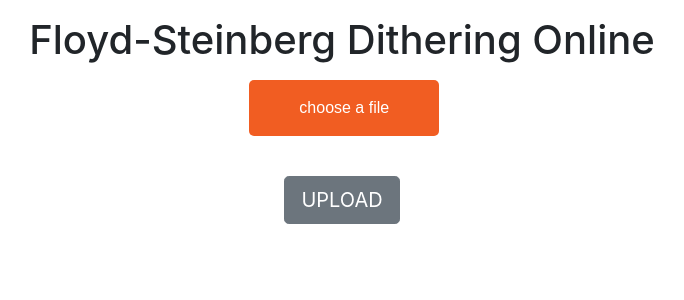
After one commit to peterxcli/upload-image-and-dither-it, a Flask app: template templates/index.html in a window 1280 px wide. The commit adds this page. Shown: the top 300 px of the page, without its empty margins (298-982 px from the left). Run offline with Flask 2, Linux system fonts and the light colour scheme; the template is opened without the code that fills it, so the values that code supplies are empty; some libraries are stand-ins or nearby versions.

Commit message:
almost finish

```diff
--- a/main.py
+++ b/main.py
@@ -20,7 +20,7 @@ def upload_image():
                 image = Image.open(file)
                 dithered_image = floyd_steinberg_dither(image)
             file_name, file_ext = os.path.splitext(file.filename)
-            dithered_image.save(os.path.join('static', 'dithered_' + file_name + ".bmp"), format="bmp")
+            dithered_image.save(os.path.join('static/upload', 'dithered_' + file_name + ".bmp"), format="bmp")
             image_urls.append(url_for('image_file', filename='dithered_' + file_name + ".bmp"))
         print(image_urls)
         return render_template('show_image.html', image_urls=image_urls)
@@ -28,9 +28,9 @@ def upload_image():
         print("fuck")
         return render_template('upload_image.html')
 
-@app.route('/static/<path:filename>')
+@app.route('/static/upload/<path:filename>')
 def image_file(filename):
-    return send_from_directory('static', filename)
+    return send_from_directory('static/upload', filename)
 
 if __name__ == '__main__':
     app.run()
--- /dev/null
+++ b/static/stylesheets/style.css
@@ -0,0 +1,71 @@
+[type="file"] {
+    height: 0;
+    overflow: hidden;
+    width: 0;
+}
+
+[type="file"] + label {
+background: #f15d22;
+border: none;
+border-radius: 5px;
+color: #fff;
+cursor: pointer;
+display: inline-block;
+    font-family: 'Rubik', sans-serif;
+    font-size: inherit;
+font-weight: 500;
+margin-bottom: 1rem;
+outline: none;
+padding: 1rem 50px;
+position: relative;
+transition: all 0.3s;
+vertical-align: middle;
+}
+
+.close {
+    cursor: pointer;
+    position: absolute;
+    top: 50%;
+    right: 0%;
+    padding: 12px 16px;
+    transform: translate(0%, -50%);
+  }
+
+  .close:hover {background: #bbb;}
+
+ul {
+  list-style-type: none;
+  padding: 0;
+  margin: 0;
+}
+
+.preview-image{
+  width: auto;
+  height: 20pc;
+}
+
+#loading {
+  width: 2rem;
+  height: 2rem;
+  border: 5px solid #f3f3f3;
+  border-top: 6px solid #9c41f2;
+  border-radius: 100%;
+  margin: auto;
+  visibility: hidden;
+  animation: spin 1s infinite linear;
+}
+#loading.display {
+  visibility: visible;
+}
+@keyframes spin {
+  from {
+      transform: rotate(0deg);
+  }
+  to {
+      transform: rotate(360deg);
+  }
+}
+
+.btn-upload{
+  margin: 10px;
+}
--- /dev/null
+++ b/templates/index.html
@@ -0,0 +1,64 @@
+<!DOCTYPE html>
+<html lang="en">
+
+<head>
+    <meta charset="UTF-8">
+    <meta name="viewport" content="width=device-width, initial-scale=1.0">
+    <link rel="stylesheet" type="text/css" href="{{ url_for('static', filename='stylesheets/style.css') }}" />
+    <link rel="stylesheet" href="https://stackpath.bootstrapcdn.com/bootstrap/4.3.1/css/bootstrap.min.css"
+        integrity="sha384-ggOyR0iXCbMQv3Xipma34MD+dH/1fQ784/j6cY/iJTQUOhcWr7x9JvoRxT2MZw1T" crossorigin="anonymous">
+    <link href="https://fonts.googleapis.com/css?family=PT+Sans+Narrow:400,700" rel='stylesheet' />
+    <title>Floyd-Steinberg Dithering Online</title>
+</head>
+
+<body class="text-center">
+    <header>
+        {% if msg %}
+        <div class="alert alert-primary" id="alert" role="alert">
+            {{ msg }}
+        </div>
+        {% endif %}
+    </header>
+
+    <div class="cover-container d-flex w-100 h-100 p-3 mx-auto flex-column">
+
+        <main role="main" class="inner cover">
+
+            <h1 class="cover-heading">Floyd-Steinberg Dithering Online</h1>
+            <p class="lead">
+
+            <form method="POST" enctype="multipart/form-data" action="upload">
+                <input type="file" name="file[]" id="file" multiple />
+                <label for="file">choose a file</label>
+
+                <div class="container col-md-4 ">
+                    <ul class="list-group justify-content-start" id="selectedfiles"></ul>
+                </div>
+
+                <input type="submit" class="btn btn-lg btn-secondary btn-upload" value="UPLOAD" style="margin-top: 24px">
+                <div id="loading"></div>
+            </form>
+
+            </p>
+
+        </main>
+    </div>
+
+    <div class="container col-md-4">
+        <ul class="list-group" id="processedfiles"></ul>
+    </div>
+
+</body>
+
+<script src="https://code.jquery.com/jquery-3.2.1.min.js"></script>
+<script src="https://cdnjs.cloudflare.com/ajax/libs/popper.js/1.11.0/umd/popper.min.js"
+    integrity="sha384-b/U6ypiBEHpOf/4+1nzFpr53nxSS+GLCkfwBdFNTxtclqqenISfwAzpKaMNFNmj4"
+    crossorigin="anonymous"></script>
+<script src="https://maxcdn.bootstrapcdn.com/bootstrap/4.0.0-beta/js/bootstrap.min.js"
+    integrity="sha384-h0AbiXch4ZDo7tp9hKZ4TsHbi047NrKGLO3SEJAg45jXxnGIfYzk4Si90RDIqNm1"
+    crossorigin="anonymous"></script>
+{% block scripts %}
+{% endblock scripts %}
+</body>
+
+</html>
--- a/templates/show_image.html
+++ b/templates/show_image.html
@@ -6,6 +6,7 @@
 <body>
     {% for url in image_urls %}
         <img src="{{ url }}" alt="Processed Image">
+        <br>
     {% endfor %}
 </body>
 </html>
--- /dev/null
+++ b/templates/upload.html
@@ -0,0 +1,6 @@
+{% extends 'index.html' %}
+
+{% block scripts %}
+    <script type="text/javascript" src="{{ url_for('static', filename='scripts/showList.js') }}" ></script>
+    <script type="text/javascript" src="{{ url_for('static', filename='scripts/afterUpload.js') }}" ></script>
+{% endblock scripts %}
```
Also changed, not shown: static/scripts/afterUpload.js (added, +52 -0 lines), static/scripts/showList.js (added, +63 -0 lines), templates/display.html (added, +94 -0 lines), test.py (+62 -5 lines), 1 other file.
